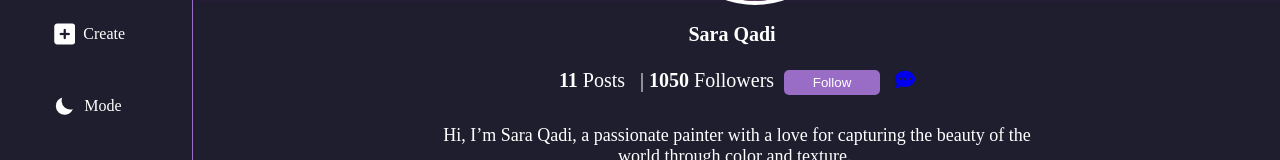
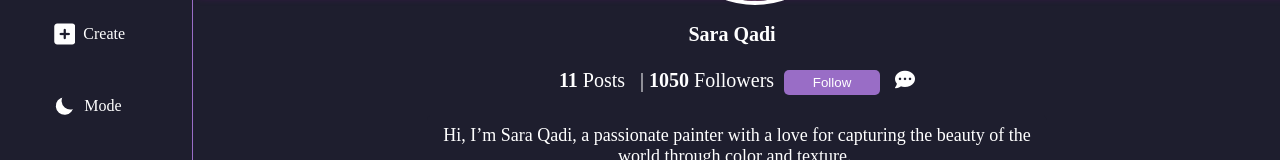
Before and after one commit to Web1-Teams/11am-grp1-repo, a React (Create React App) app in the folder aura/: page /profile2 in a window 1280 px wide. Shown: the part 349-509 px from the top of the page. Built offline with nearby package versions, Linux system fonts and the light colour scheme.

Commit message:
final push

```diff
--- a/aura/src/pages/styles/ProfileHeader2.css
+++ b/aura/src/pages/styles/ProfileHeader2.css
@@ -114,6 +114,7 @@ button.followed {
 /* Comment icon styles */
 .fa-commenting {
     cursor: pointer; /* Pointer cursor on hover */
+    color:var(--primary-color);
 }
 
 /* Small padding for the top section */
```
